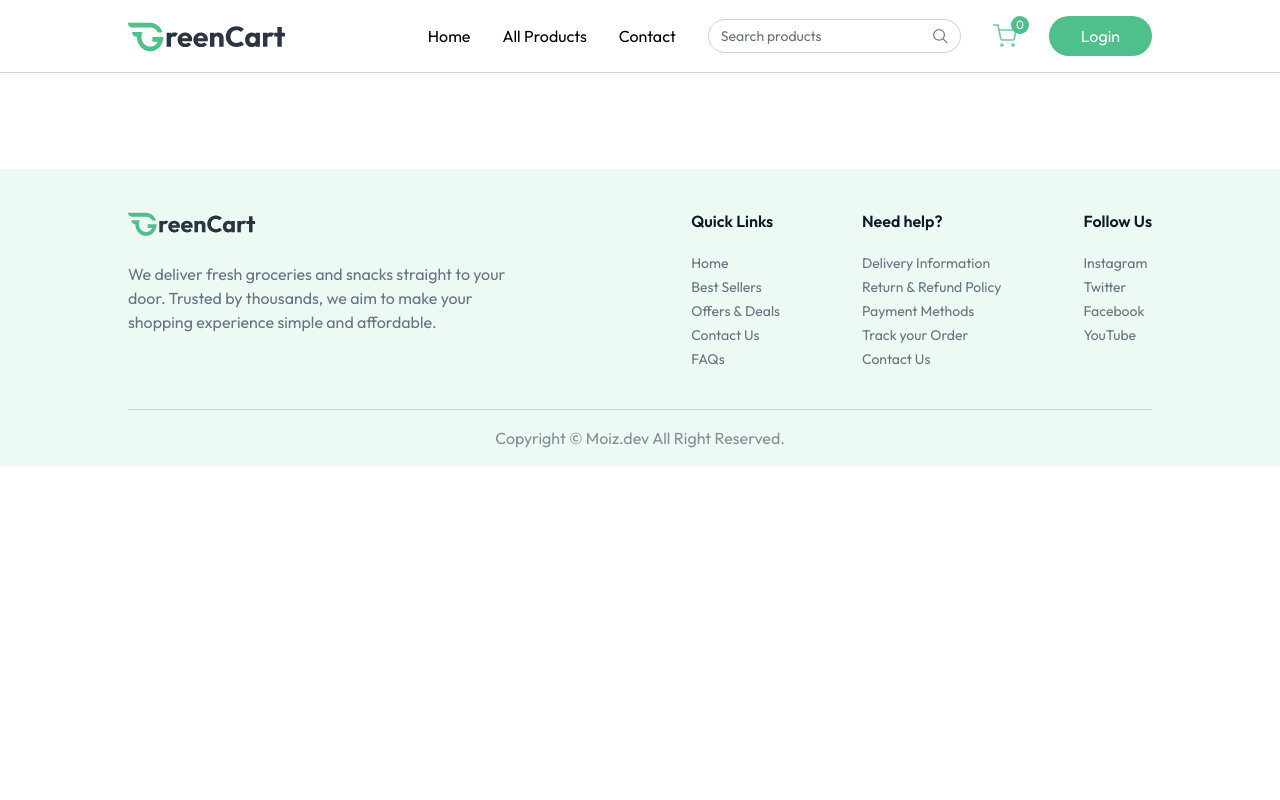
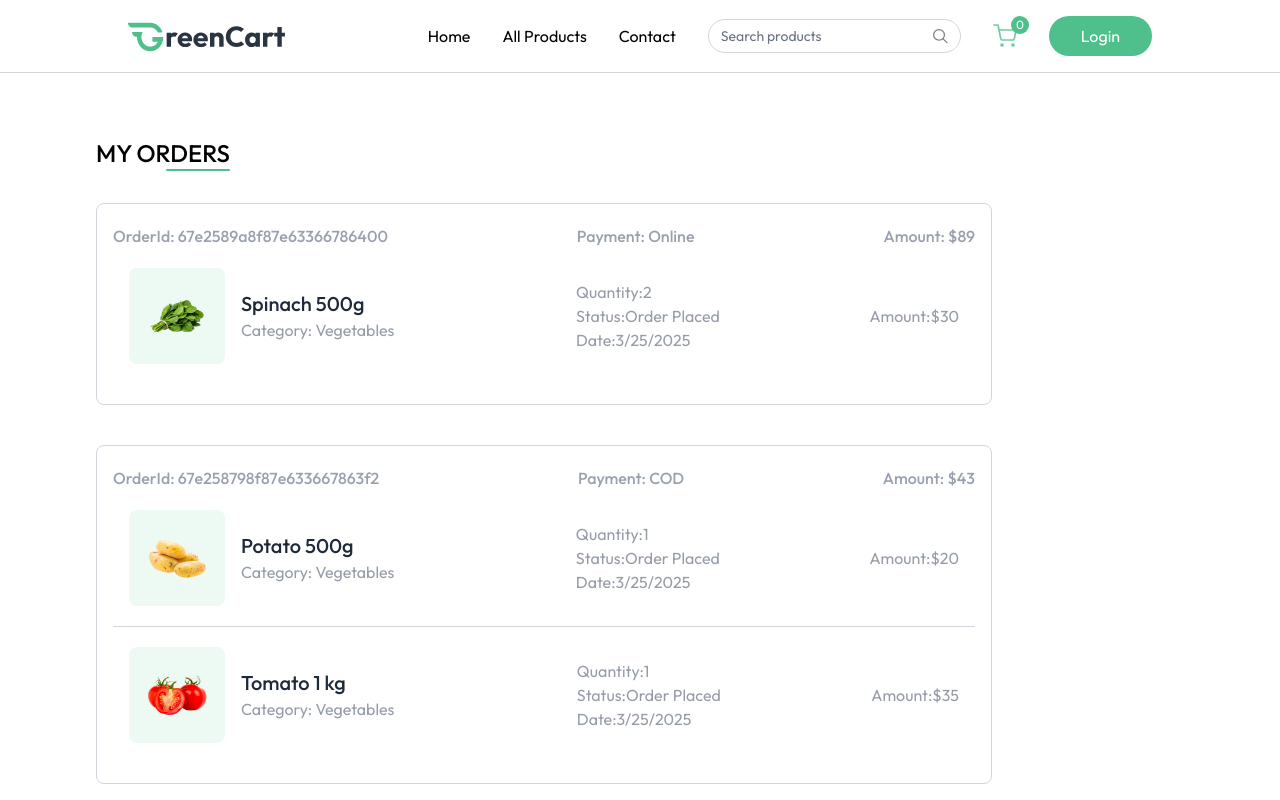
Before and after one commit to MuhammadMoiz178/GreenCart, a React (Vite) app in the folder client/: page /my-orders in a window 1280 px wide. Shown: the top 800 px of the page. Built offline with nearby package versions, Linux system fonts and the light colour scheme.

Commit message:
add MyOrders page to display user's order history and fix currency variable reference in AppContext

```diff
--- a/client/src/App.jsx
+++ b/client/src/App.jsx
@@ -11,6 +11,7 @@
 import ProductDetails from './pages/ProductDetails'
 import Cart from './pages/Cart'
 import AddAddress from './pages/AddAddress'
+import MyOrders from './pages/MyOrders'
 function App() {
   const isSellerPath = useLocation().pathname.includes("seller")
   const {showUserLogin} = useAppContext()
@@ -27,6 +28,7 @@
         <Route path='/products/:category/:id' element={<ProductDetails/>}/>
         <Route path='/cart' element={<Cart/>}/>
         <Route path='/add-address' element={<AddAddress/>}/>
+        <Route path='/my-orders' element={<MyOrders/>}/>
       </Routes>
      </div>
      {!isSellerPath && <Footer/>}
--- a/client/src/components/ProductCard.jsx
+++ b/client/src/components/ProductCard.jsx
@@ -24,7 +24,8 @@
                 </div>
                 <div className="flex items-end justify-between mt-3">
                     <p className="md:text-xl text-base font-medium text-primary">
-                       {currency}${product.offerPrice}{" "} <span className="text-gray-500/60 md:text-sm text-xs line-through">{currency}${product.price}</span>
+                       {currency}{product.offerPrice}{" "} <span className="text-gray-500/60 md:text-sm text-xs line-through">
+                       {currency}{product.price}</span>
                     </p>
                     <div onClick={(e)=>{e.stopPropagation}}
                     className="text-primary">
--- a/client/src/context/AppContext.jsx
+++ b/client/src/context/AppContext.jsx
@@ -8,7 +8,7 @@
 
 export const AppContextProvider = ({children}) => {
 
-    const currency = import.meta.VITE_CURRENCY;
+    const currency = import.meta.env.VITE_CURRENCY;
 
     const navigate = useNavigate()
     const [user,setUser] = useState(null)
--- a/client/src/pages/AddAddress.jsx
+++ b/client/src/pages/AddAddress.jsx
@@ -32,7 +32,7 @@
     const handleChange = (e) => {
         const {name,value} = e.target;
 
-        setAddress(()=>({
+        setAddress((prevAddress)=>({
             ...prevAddress,
             [name]:value,
         }))
--- /dev/null
+++ b/client/src/pages/MyOrders.jsx
@@ -0,0 +1,61 @@
+import React, { useEffect, useState } from 'react'
+import { useAppContext } from '../context/AppContext'
+import { dummyOrders } from '../assets/assets'
+
+function MyOrders() {
+  const [myOrders,setMyOrders] = useState([])
+ const {currency} = useAppContext()
+ const fetchMyOrders = async ()=> {
+  setMyOrders(dummyOrders)
+ }
+ useEffect(()=>{
+  fetchMyOrders()
+ },[])
+  return (
+    <div className='mt-16 pb-16'>
+        <div className='flex flex-col items-end w-max mb-8'>
+            <p className='text-2xl font-medium uppercase'>My Orders</p>
+            <div className='w-16 h-0.5 bg-primary rounded-full'></div>
+        </div>
+
+        {myOrders.map((order,index)=>(
+            <div key={index}
+            className='border border-gray-300 rounded-lg mb-10 p-4 py-5 max-w-4xl'>
+              <p className='flex justify-between md:items-center text-gray-400 md:font-medium max-md:flex-col'>
+                <span>OrderId: {order._id}</span>
+                <span>Payment: {order.paymentType}</span>
+                <span>Amount: {currency}{order.amount}</span>
+              </p>
+              {order.items.map((item,index)=>(
+                <div key={index} className={`relative bg-white text-gray-500/70 ${order.items.length !==index+1 &&
+                "border-b"} border-gray-300 flex flex-col md:flex-row md:items-center justify-between p-4 py-5 md:gap-16
+                 w-full max-w-4xl`}>
+
+                  <div className='flex items-center mb-4 md:mb-0'>
+                    <div className='bg-primary/10 p-4 rounded-lg'>
+                      <img src={item.product.image[0]} alt="" className='w-16 h-16'/>
+                    </div>
+
+                    <div className='ml-4'>
+                      <h2 className='text-xl font-medium text-gray-800'>{item.product.name}</h2>
+                      <p>Category: {item.product.category}</p>
+                    </div>
+                  </div>
+
+                  <div className='flex flex-col justify-center md:ml-8 mb-4 md:mb-0'>
+                    <p>Quantity:{item.quantity || "1"}</p>
+                    <p>Status:{order.status}</p>
+                    <p>Date:{new Date(order.createdAt).toLocaleDateString()}</p>
+                  </div>
+                  <p>
+                    Amount:{currency}{item.product.offerPrice * item.quantity}
+                  </p>
+                </div>
+              ))}
+            </div>
+        ))}
+    </div>
+  )
+}
+
+export default MyOrders
```
